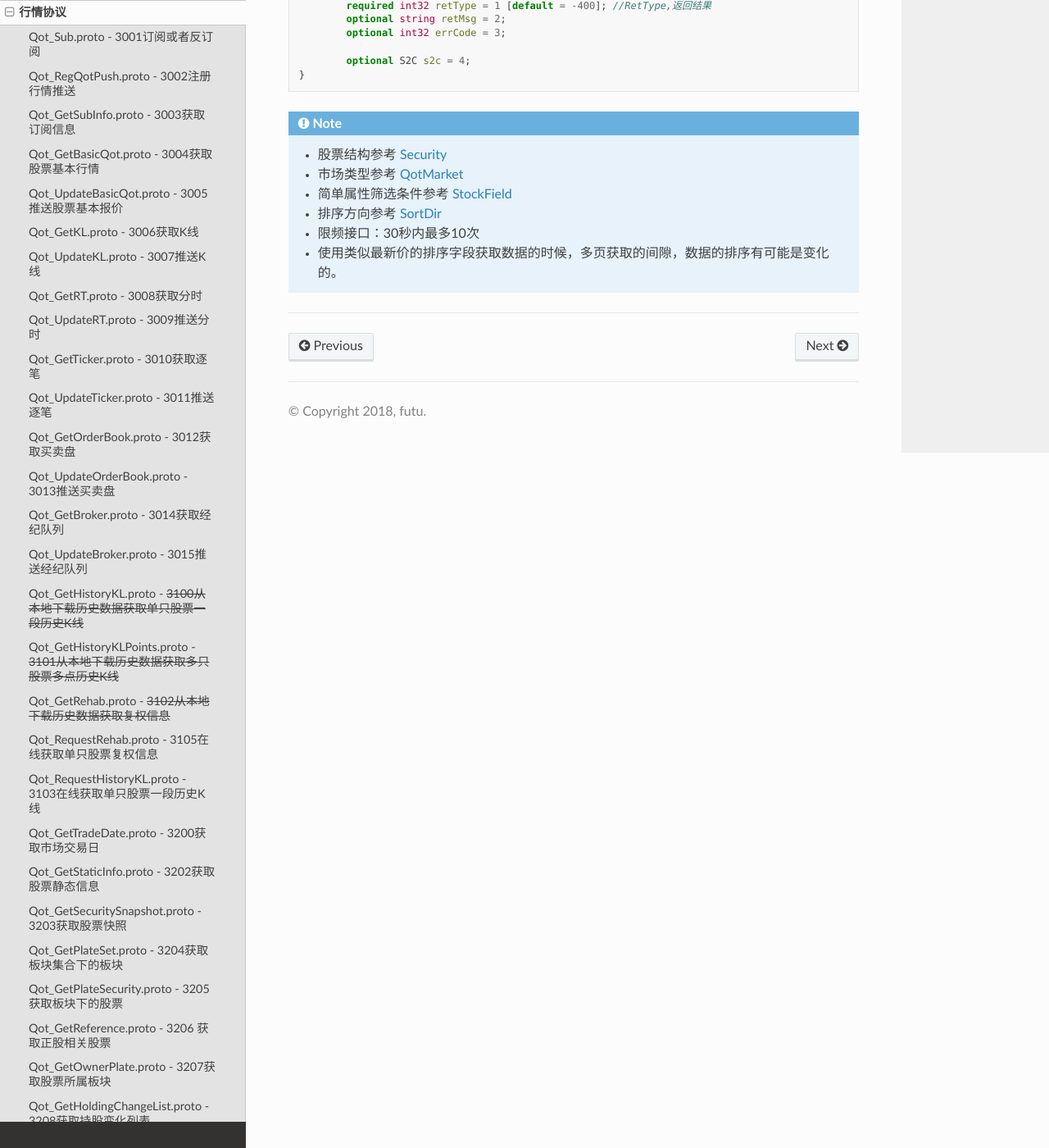
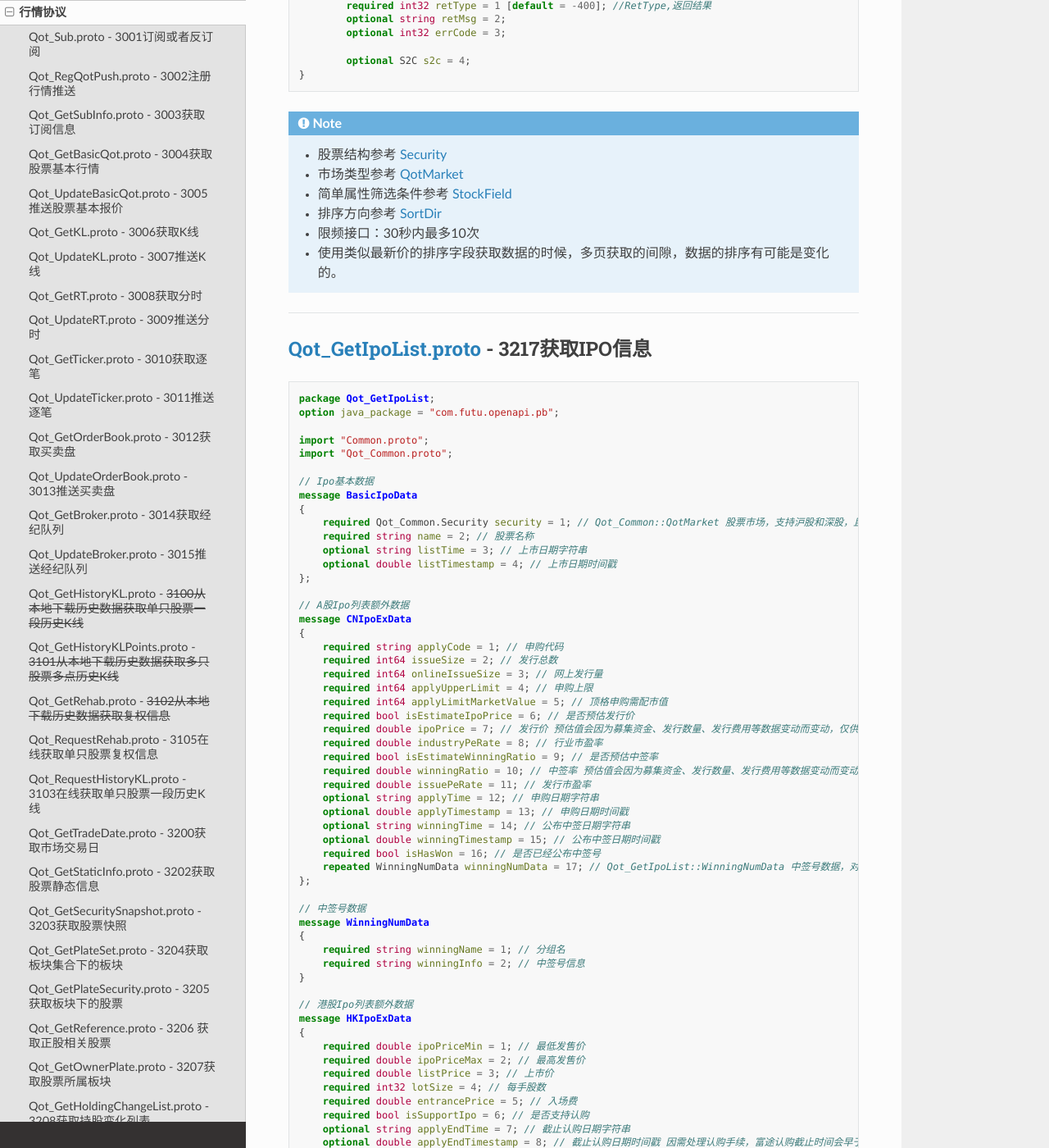
Before and after one commit to FutunnOpen/futu-api-doc, a Sphinx documentation site: the page built from doc_maker/source/protocol/quote_protocol.rst, in a window 1280 px wide and 1400 px high, scrolled down 35465 px. Shown: the whole window at 82% size. Built offline with Sphinx 7.4.7 and the Read the Docs theme 2.0.0, drawn with Linux system fonts in a browser that asks for light colours; some of the changed text lies outside the part shown.

Commit message:
完善get_ipo_list文档

```diff
--- a/doc_maker/source/protocol/intro.rst
+++ b/doc_maker/source/protocol/intro.rst
@@ -113,6 +113,9 @@
 
   .. _Qot_StockFilter.proto:  quote_protocol.html#qot-stockfilter-proto-3215
   .. _3215:  quote_protocol.html#qot-stockfilter-proto-3215
+
+	.. _Qot_GetIpoList.proto:  quote_protocol.html#qot-getipolist-proto-3217ipo
+  .. _3217:  quote_protocol.html#qot-getipolist-proto-3217ipo
 
   .. role:: red-strengthen
 
--- a/doc_maker/source/protocol/quote_protocol.rst
+++ b/doc_maker/source/protocol/quote_protocol.rst
@@ -1997,3 +1997,112 @@
 	* 使用类似最新价的排序字段获取数据的时候，多页获取的间隙，数据的排序有可能是变化的。
 
 -------------------------------------
+
+`Qot_GetIpoList.proto <https://github.com/FutunnOpen/py-futu-api/tree/master/futu/common/pb/Qot_GetIpoList.proto>`_ - 3217获取IPO信息
+------------------------------------------------------------------------------------------------------------------------------------------------------------------
+
+.. code-block:: protobuf
+
+    package Qot_GetIpoList;
+    option java_package = "com.futu.openapi.pb";
+
+    import "Common.proto";
+    import "Qot_Common.proto";
+
+    // Ipo基本数据
+    message BasicIpoData
+    {
+        required Qot_Common.Security security = 1; // Qot_Common::QotMarket 股票市场，支持沪股和深股，且沪股和深股不做区分都代表A股市场。
+        required string name = 2; // 股票名称
+        optional string listTime = 3; // 上市日期字符串
+        optional double listTimestamp = 4; // 上市日期时间戳
+    };
+
+    // A股Ipo列表额外数据
+    message CNIpoExData
+    {
+        required string applyCode = 1; // 申购代码
+        required int64 issueSize = 2; // 发行总数
+        required int64 onlineIssueSize = 3; // 网上发行量
+        required int64 applyUpperLimit = 4; // 申购上限
+        required int64 applyLimitMarketValue = 5; // 顶格申购需配市值
+        required bool isEstimateIpoPrice = 6; // 是否预估发行价
+        required double ipoPrice = 7; // 发行价 预估值会因为募集资金、发行数量、发行费用等数据变动而变动，仅供参考。实际数据公布后会第一时间更新。
+        required double industryPeRate = 8; // 行业市盈率
+        required bool isEstimateWinningRatio = 9; // 是否预估中签率
+        required double winningRatio = 10; // 中签率 预估值会因为募集资金、发行数量、发行费用等数据变动而变动，仅供参考。实际数据公布后会第一时间更新。
+        required double issuePeRate = 11; // 发行市盈率
+        optional string applyTime = 12; // 申购日期字符串
+        optional double applyTimestamp = 13; // 申购日期时间戳
+        optional string winningTime = 14; // 公布中签日期字符串
+        optional double winningTimestamp = 15; // 公布中签日期时间戳
+        required bool isHasWon = 16; // 是否已经公布中签号
+        repeated WinningNumData winningNumData = 17; // Qot_GetIpoList::WinningNumData 中签号数据，对应PC中"公布中签日期的已公布"
+    };
+
+    // 中签号数据
+    message WinningNumData
+    {
+        required string winningName = 1; // 分组名
+        required string winningInfo = 2; // 中签号信息
+    }
+
+    // 港股Ipo列表额外数据
+    message HKIpoExData
+    {
+        required double ipoPriceMin = 1; // 最低发售价
+        required double ipoPriceMax = 2; // 最高发售价
+        required double listPrice = 3; // 上市价
+        required int32 lotSize = 4; // 每手股数
+        required double entrancePrice = 5; // 入场费
+        required bool isSupportIpo = 6; // 是否支持认购
+        optional string applyEndTime = 7; // 截止认购日期字符串
+        optional double applyEndTimestamp = 8; // 截止认购日期时间戳 因需处理认购手续，富途认购截止时间会早于交易所公布的日期。
+    };
+
+    // 美股Ipo列表额外数据
+    message USIpoExData
+    {
+        required double ipoPriceMin = 1; // 最低发行价
+        required double ipoPriceMax = 2; // 最高发行价
+    };
+
+    // 新股Ipo数据
+    message IpoData
+    {
+        required BasicIpoData basic = 1; // IPO基本数据
+        optional CNIpoExData cnExData = 2; // A股IPO额外数据
+        optional HKIpoExData hkExData = 3; // 港股IPO额外数据
+        optional USIpoExData usExData = 4; // 美股IPO额外数据
+    };
+
+    message C2S
+    {
+        required int32 market = 1; // Qot_Common::QotMarket股票市场，支持沪股和深股，且沪股和深股不做区分都代表A股市场。
+    }
+
+    message S2C
+    {
+        repeated IpoData ipoList = 1; // 新股IPO数据
+    }
+
+    message Request
+    {
+        required C2S c2s = 1;
+    }
+
+    message Response
+    {
+        required int32 retType = 1 [default = -400]; //RetType,返回结果
+        optional string retMsg = 2;
+        optional int32 errCode = 3;
+
+        optional S2C s2c = 4;
+    }
+
+.. note::
+
+	* 股票结构参考 `Security <base_define.html#security>`_
+	* 限频接口：30秒内最多10次
+
+-------------------------------------
```
Also changed, not shown: doc_maker/source/api/Quote_API.rst (+28 -28 lines).
